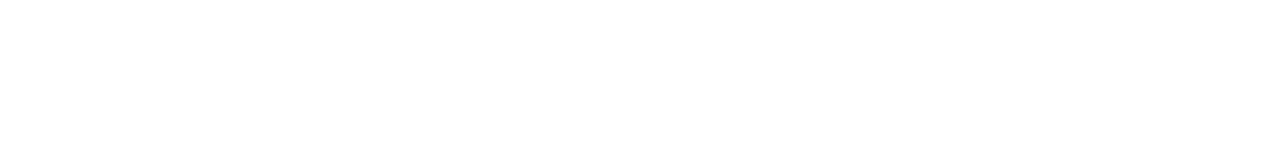
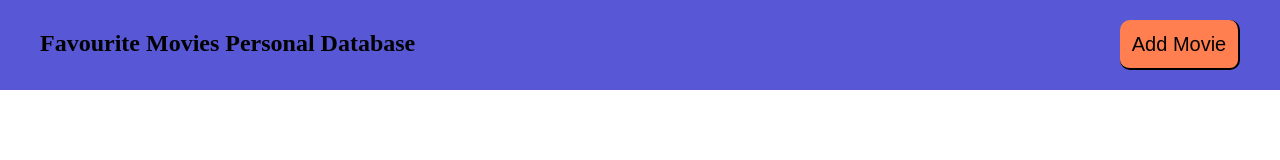
Before and after one commit to Tauqeer-Ahmed-99/JS-Fav-Movie-Database, a plain HTML site: page index.html in a window 1280 px wide. Drawn offline with Linux system fonts and the light colour scheme.

Commit message:
header completed

```diff
--- a/index.html
+++ b/index.html
@@ -11,5 +11,14 @@
     <script src="script.js" defer></script>
     <title>Fav Movie Database</title>
   </head>
-  <body></body>
+  <body>
+    <div class="backdrop"></div>
+
+    <div id="top" class="header">
+      <div class="heading-and-button">
+        <h2 class="heading">Favourite Movies Personal Database</h2>
+        <button class="add-movie-btn">Add Movie</button>
+      </div>
+    </div>
+  </body>
 </html>
--- a/style.css
+++ b/style.css
@@ -3,3 +3,47 @@
   padding: 0;
   box-sizing: border-box;
 }
+
+.header {
+  width: 100%;
+  background-color: #5858d6;
+  padding: 20px;
+  text-align: right;
+}
+
+.heading-and-button {
+  max-width: 1200px;
+  margin: auto;
+}
+
+.header .heading {
+  max-width: 968px;
+  float: left;
+  position: relative;
+  top: 10px;
+  color: #000;
+}
+
+.header .add-movie-btn {
+  height: 50px;
+  width: 120px;
+  font-size: 20px;
+  border-top: none;
+  border-left: none;
+  border-right: 2px solid black;
+  border-bottom: 2px solid black;
+  border-radius: 10px;
+  background-color: coral;
+}
+
+.header .add-movie-btn:hover {
+  background-color: #fa926c;
+}
+
+.header .add-movie-btn:active {
+  border-top: 2px solid black;
+  border-left: 2px solid black;
+  border-right: none;
+  border-bottom: none;
+  background-color: #cf6640;
+}
```
